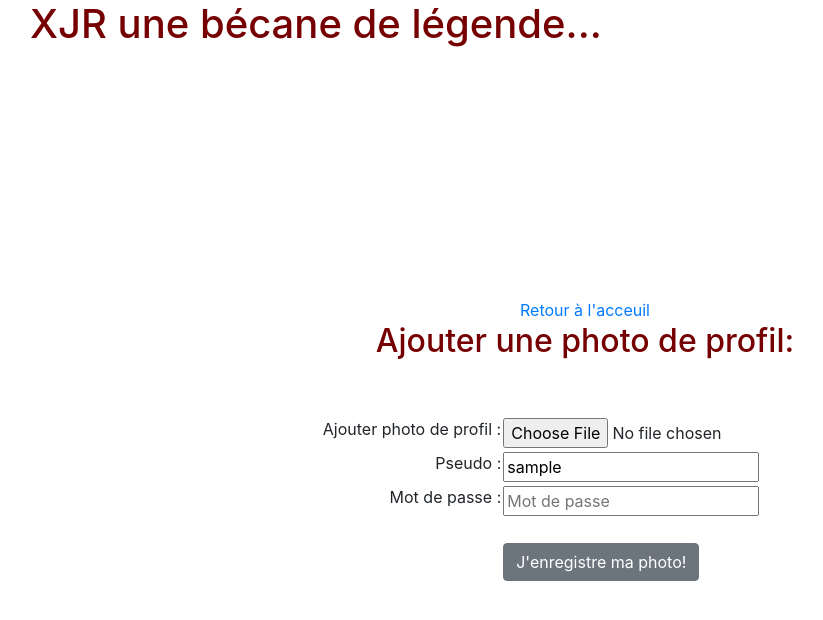
After one commit to Aurore-dwj/projet5, a PHP site: template views/frontend/profilView.php in a window 1280 px wide. The commit adds this page. Shown: the top 620 px of the page, without its empty margins (55-878 px from the left). Run offline with PHP 8.4, Linux system fonts and the light colour scheme; the template is opened without the code that fills it, so the values that code supplies are empty; the visitor is signed in with stand-in values (Sample User, id 1); some libraries are stand-ins or nearby versions.

Commit message:
affichage profil et changt photo profil

```diff
--- a/views/frontend/accueil.php
+++ b/views/frontend/accueil.php
@@ -21,7 +21,7 @@
   <div class="collapse navbar-collapse" id="navbarsExampleDefault">
     <ul class="navbar-nav mr-auto">
       <li class="nav-item active">
-        <a class="nav-link" href="#"><span><i class="fa fa-home"></i> Accueil <span class="sr-only">(current)</span></a>
+        <a class="nav-link" href="index.php"><span><i class="fa fa-home"></i> Accueil <span class="sr-only">(current)</span></a>
       </li>
       <?php
       if(isset($_SESSION['pseudo']))
@@ -29,6 +29,9 @@
         ?>
         <li class="nav-item">
           <a class="nav-link" href="#">Météo</a>
+        </li>
+        <li class="nav-item">
+          <a class="nav-link" href="index.php?action=affProfil">Profil</a>
         </li>
         <?php
         if($_SESSION['droits'] == 1){ ?>
--- /dev/null
+++ b/views/frontend/profilView.php
@@ -0,0 +1,51 @@
+<?php $title = 'Photo du profil'; ?>
+<?php ob_start();?>
+
+<div class="vuChapComment">
+  <div align="center">
+    <a href="index.php">Retour à l'acceuil</a>
+    <h2>Ajouter une photo de profil:</h2><br/><br/>
+
+    <form method="POST" action="" enctype="multipart/form-data">
+        <table>
+            <tr>
+                <td align="center">
+                    <label>Ajouter photo de profil :</label>
+                </td>
+                <td>
+                    <input type="file" name="avatar"><br>
+                </td>
+            </tr>
+
+            <tr>
+                <td align="right">
+                    <label>Pseudo :</label>
+                </td>
+                <td>
+                    <input type="text" name="newpseudo" placeholder="Pseudo" value="<?php echo $_SESSION['pseudo']; ?>" />
+                </td>
+            </tr>
+
+            <tr>
+                <td align="right">
+                    <label>Mot de passe :</label>
+                </td>
+                <td>
+                    <input type="password" name="newmdp1" placeholder="Mot de passe"/>
+                </td>
+            </tr>
+
+            <tr>
+                <td></td>
+                <td align="left">
+                    <br/>
+                    <button type="submit"value="Mise à jour profil"class="btn btn-secondary">J'enregistre ma photo!</button>
+                </td>
+            </tr>
+        </table>
+    </form>
+</div>
+</div>
+
+<?php $content = ob_get_clean(); ?>
+<?php require('template.php'); ?>
```
Also changed, not shown: controllers/ControllerUser.php (+12 -0 lines), index.php (+17 -0 lines), models/MembersManager.php (+7 -0 lines), views/frontend/afficheProfilView.php (added, +19 -0 lines).
